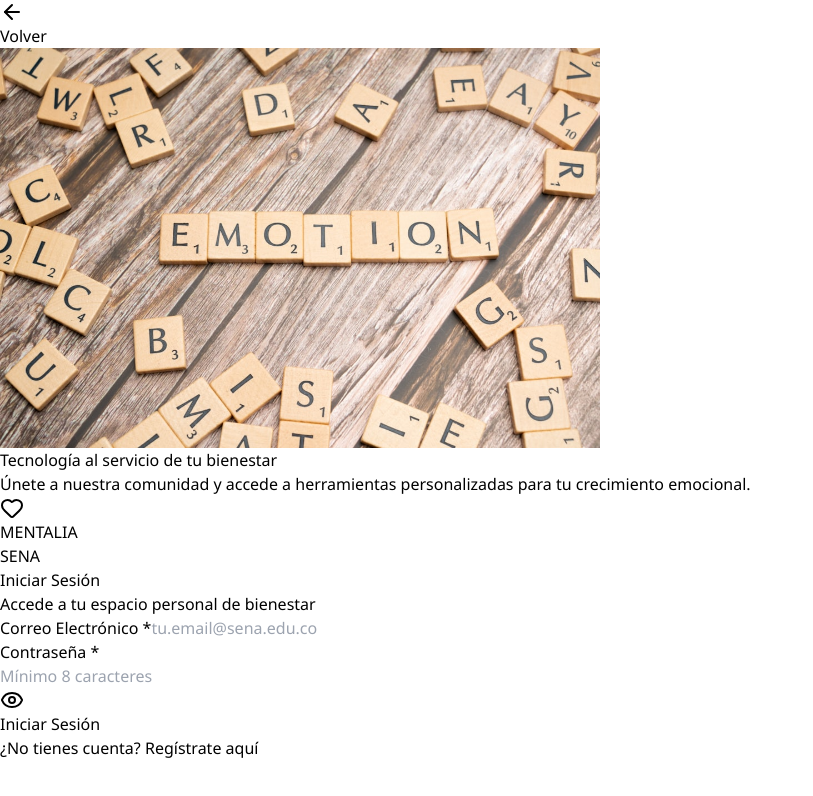
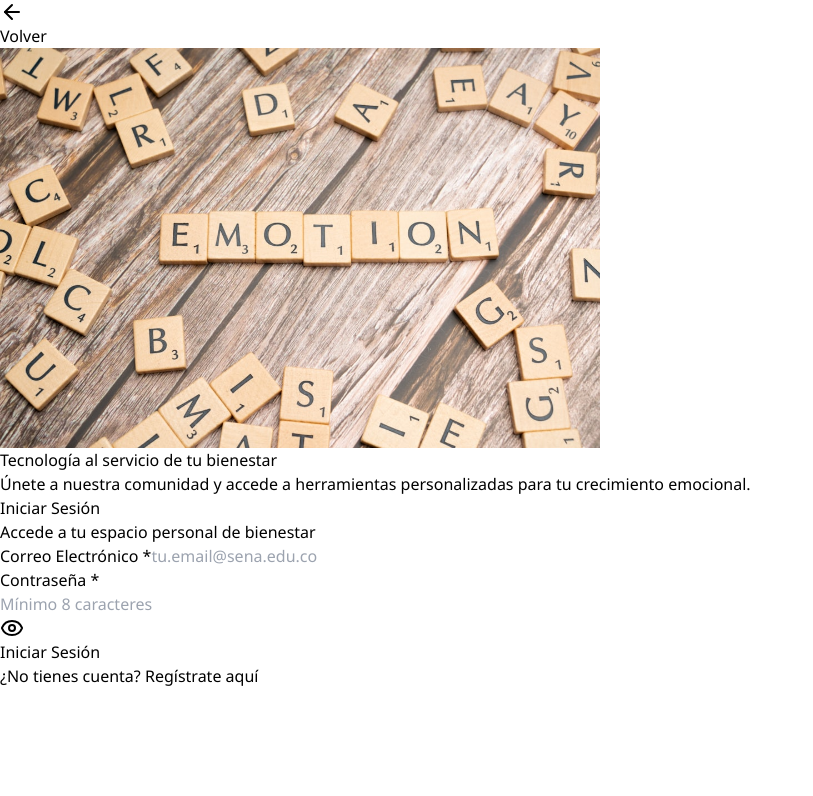
Before and after one commit to shaireth1/Mentalia, a Next.js app: page /register in a window 1280 px wide. Shown: the top 796 px of the page, without its empty margins (0-813 px from the left). Built offline with nearby package versions, Linux system fonts and the light colour scheme.

Commit message:
Update page.js

```diff
--- a/src/app/register/page.js
+++ b/src/app/register/page.js
@@ -36,18 +36,8 @@ export default function Home() {
           </div>
         </div>
 
-        {/* Panel derecho: login */}
+
         <div className="bg-white rounded-2xl shadow-md p-10 w-full md:w-1/2">
-          {/* Logo */}
-          <div className="flex items-center justify-center mb-8">
-            <Heart className="w-6 h-6 text-purple-600 mr-2" />
-            <div>
-              <h1 className="text-xl font-bold text-purple-700 leading-none">
-                MENTALIA
-              </h1>
-              <p className="text-xs text-gray-500">SENA</p>
-            </div>
-          </div>
 
           <h2 className="text-xl font-semibold text-center text-purple-800 mb-2">
             Iniciar Sesión
```
